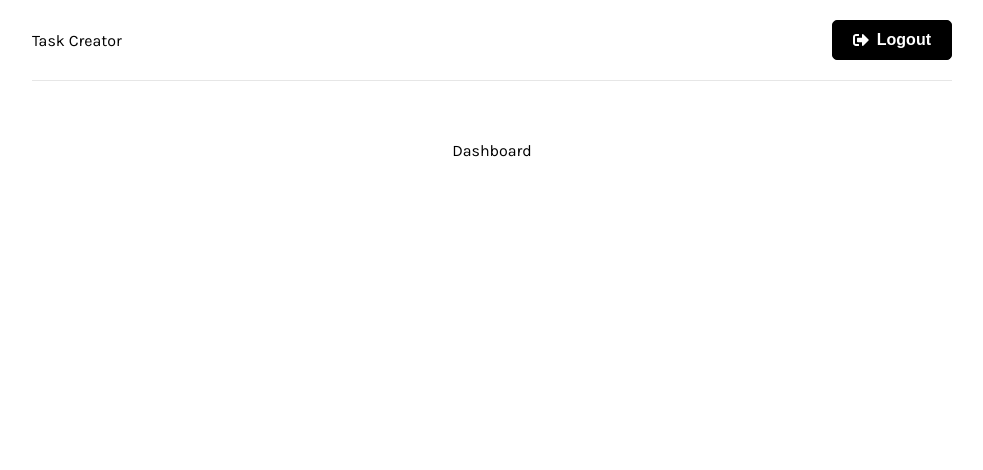
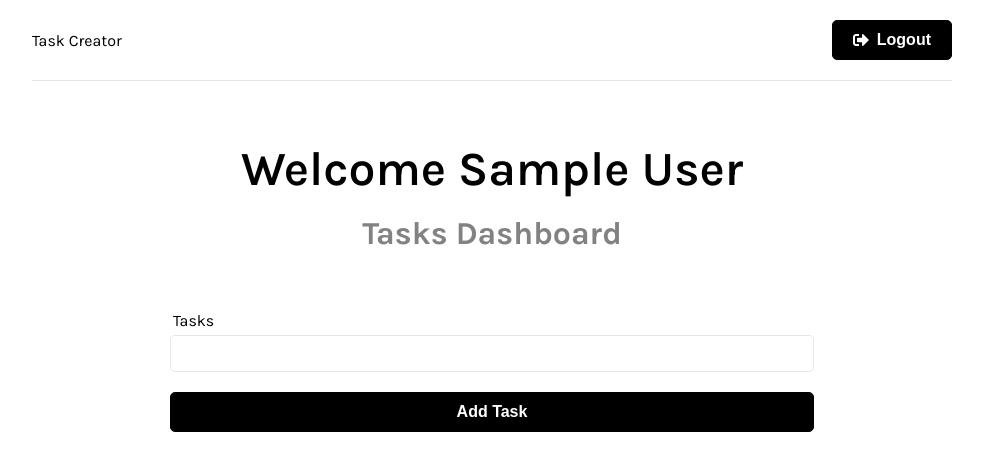
Before and after one commit to gargantor/task-mern-frontend, a React app: page / in a window 1280 px wide. Shown: the top 470 px of the page, without its empty margins (148-1131 px from the left). Built offline with nearby package versions, Linux system fonts and the light colour scheme; sample sign-in values are in the browser's storage; the HTML template or start-up script is replaced by a standard one.

Commit message:
09.01 task form

```diff
--- a/src/app/store.js
+++ b/src/app/store.js
@@ -1,8 +1,10 @@
 import { configureStore } from '@reduxjs/toolkit';
 import authReducer from '../features/auth/authSlice';
+import taskReducer from '../features/tasks/taskSlice';
 
 export const store = configureStore({
   reducer: {
-    auth: authReducer
+    auth: authReducer,
+    task: taskReducer
   },
 });
--- a/src/components/Dasboard.jsx
+++ b/src/components/Dasboard.jsx
@@ -1,7 +1,22 @@
-import React from 'react'
+import React, { useEffect } from 'react'
+import { useSelector } from 'react-redux';
+import { useNavigate } from 'react-router-dom'
+import TaskForm from './TaskForm';
 const Dashboard = () => {
+    const navigate = useNavigate();
+    const { user } = useSelector(state => state.auth)
+
+    useEffect(() => {
+        if(!user) navigate('/login');
+    }, [user, navigate])
     return (
-        <div>Dashboard</div>
+        <>
+            <section className='heading'>
+                <h1>Welcome {user && user.name}</h1>
+                <p>Tasks Dashboard</p>
+            </section>
+            <TaskForm />
+        </>
     )
 }
 
--- /dev/null
+++ b/src/components/TaskForm.jsx
@@ -0,0 +1,26 @@
+import { useState } from "react"
+
+const TaskForm = () => {
+    const [text, setText] = useState('');
+
+
+    const onSubmit = (e) => {
+        e.preventDefault()
+        setText('');
+    }
+    return(
+        <section className="form">
+            <form onSubmit={onSubmit}>
+                <div className="form-group">
+                    <label htmlFor="text">Tasks</label>
+                    <input type="text" id="text" value={text} onChange={e => setText(e.target.value)} />
+                </div>
+                <div className="form-group">
+                    <button className="btn btn-block" type="submit">Add Task</button>
+                </div>
+            </form>
+        </section>
+    )
+}
+
+export default TaskForm
--- /dev/null
+++ b/src/features/tasks/taskSlice.js
@@ -0,0 +1,21 @@
+import { createSlice } from "@reduxjs/toolkit"
+
+
+const initialState = {
+    tasks: [],
+    isError: false,
+    isSuccess: false,
+    isLoading: false,
+    message: ''
+}
+
+export const taskSlice = createSlice({
+    name: 'task',
+    initialState,
+    reducers:{
+        reset: state => initialState
+    },
+})
+
+export const { reset } = taskSlice.actions
+export default taskSlice.reducer
```
